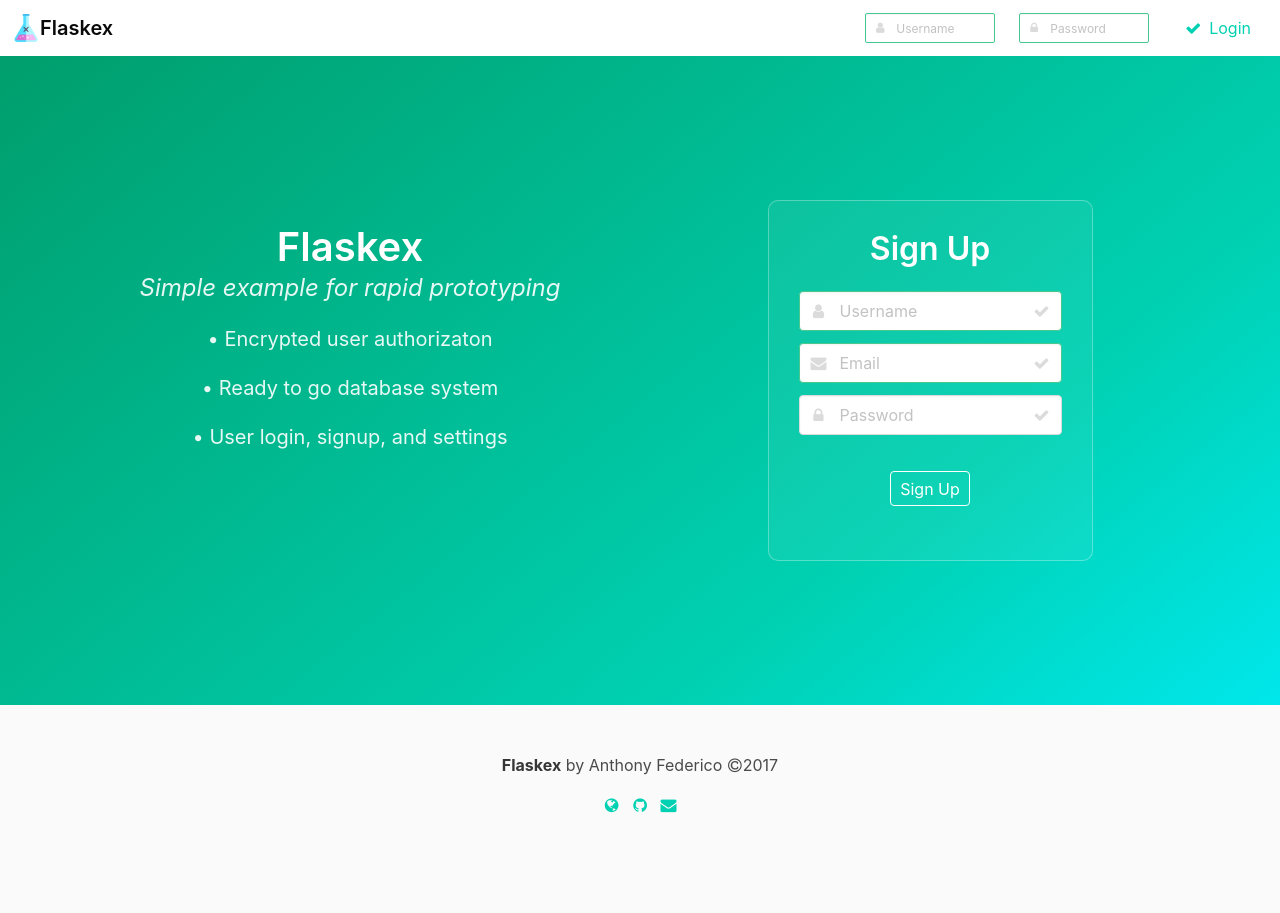
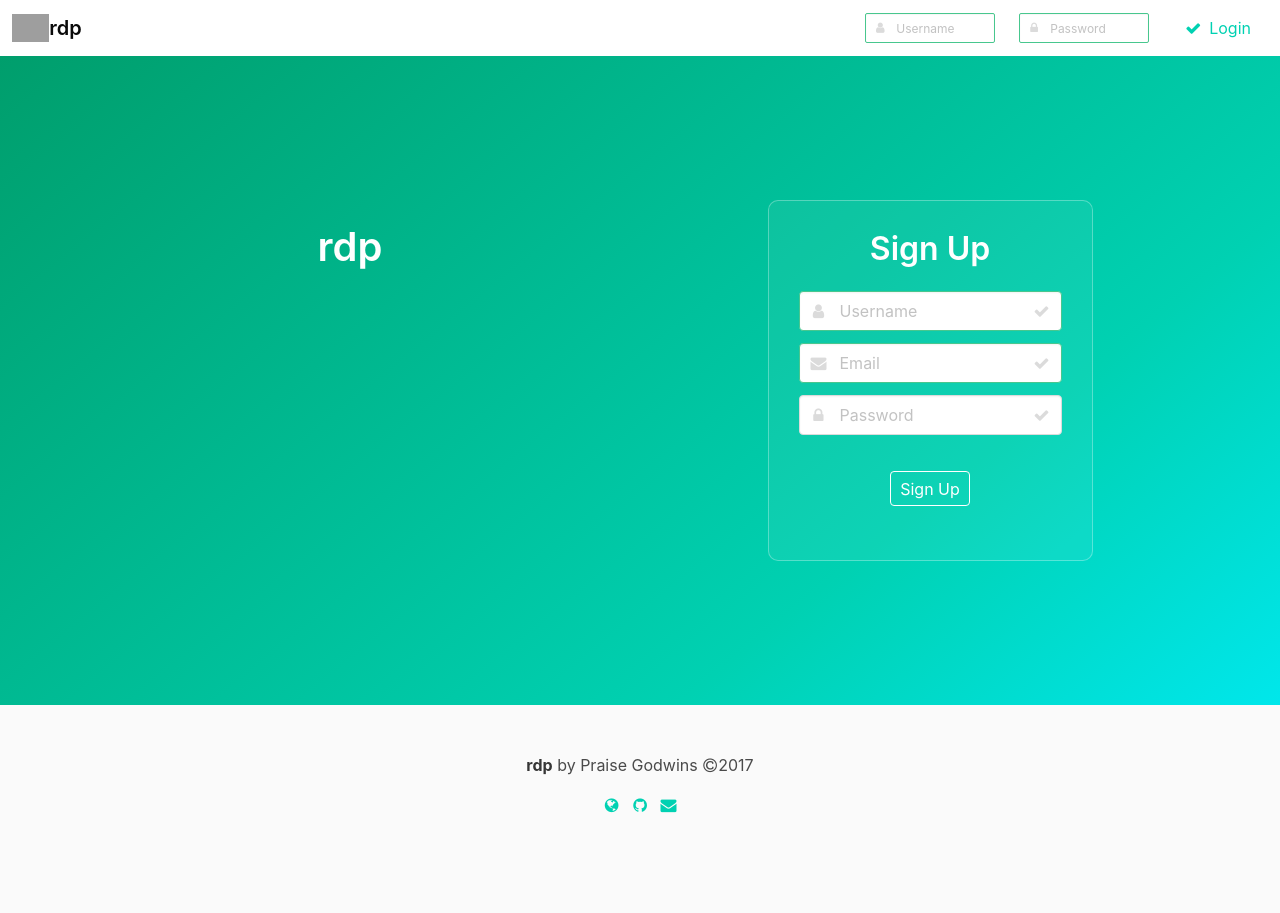
Before and after one commit to godwins3/rdp, a Flask app: page /login in a window 1280 px wide. Run offline with Flask 3, Linux system fonts and the light colour scheme; some libraries are stand-ins or nearby versions; grey boxes are pictures that could not be loaded.

Commit message:
some edits

```diff
--- a/templates/login.html
+++ b/templates/login.html
@@ -4,8 +4,8 @@
   <nav class="navbar is-transparent">
     <div class="navbar-brand">
       <a class="navbar-item" href="/">
-        <img src="https://github.com/anfederico/Flaskex/raw/master/media/flaskex-logo.png" alt="Flaskex">
-        <h6 href="/" class="subtitle"><strong>Flaskex</strong></h6>
+        <img src="https://github.com/anfederico/rdp/raw/master/media/rdp-logo.png" alt="rdp">
+        <h6 href="/" class="subtitle"><strong>rdp</strong></h6>
       </a>
       <div id="navbar-burger-id" class="navbar-burger burger" data-target="navbar-menu-id">
         <span></span>
@@ -47,18 +47,18 @@
     </div>
   </nav>
 </section>
-<title>Flaskex</title>
+<title>rdp</title>
 <section class="hero is-primary is-bold is-medium">
   <div class="hero-body">
     <div class="container has-text-centered">
       <div class="columns">
         <div class="column is-auto">
           <br>
-          <p class="title is-2">Flaskex</p>
-          <p class="subtitle is-4"><i>Simple example for rapid prototyping</i></p>
-          <p class="subtitle is-5">&#x2022 Encrypted user authorizaton</p>
-          <p class="subtitle is-5">&#x2022 Ready to go database system</p>
-          <p class="subtitle is-5">&#x2022 User login, signup, and settings</p>
+          <p class="title is-2">rdp</p>
+          <p class="subtitle is-4"><i></i></p>
+          <p class="subtitle is-5"></p>
+          <p class="subtitle is-5"></p>
+          <p class="subtitle is-5"></p>
         </div>
         <div class="column is-auto">
           <div id="signup-box" class="signup-box">
@@ -114,7 +114,7 @@
     <div class="container">
       <div class="content has-text-centered">
         <p>
-          <strong>Flaskex</strong> by Anthony Federico
+          <strong>rdp</strong> by Praise Godwins
           <span class="icon is-small">
             <i class="fa fa-copyright"></i>
           </span>2017</a>
```
